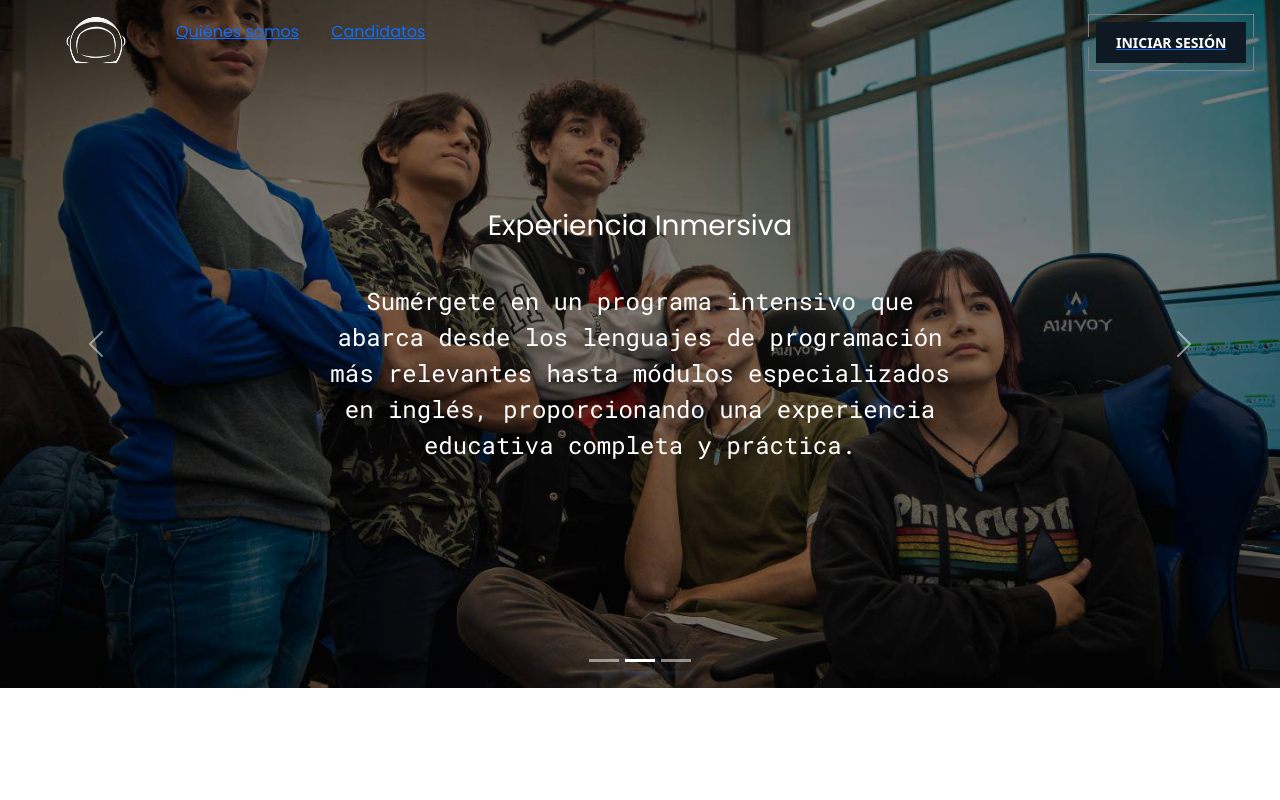
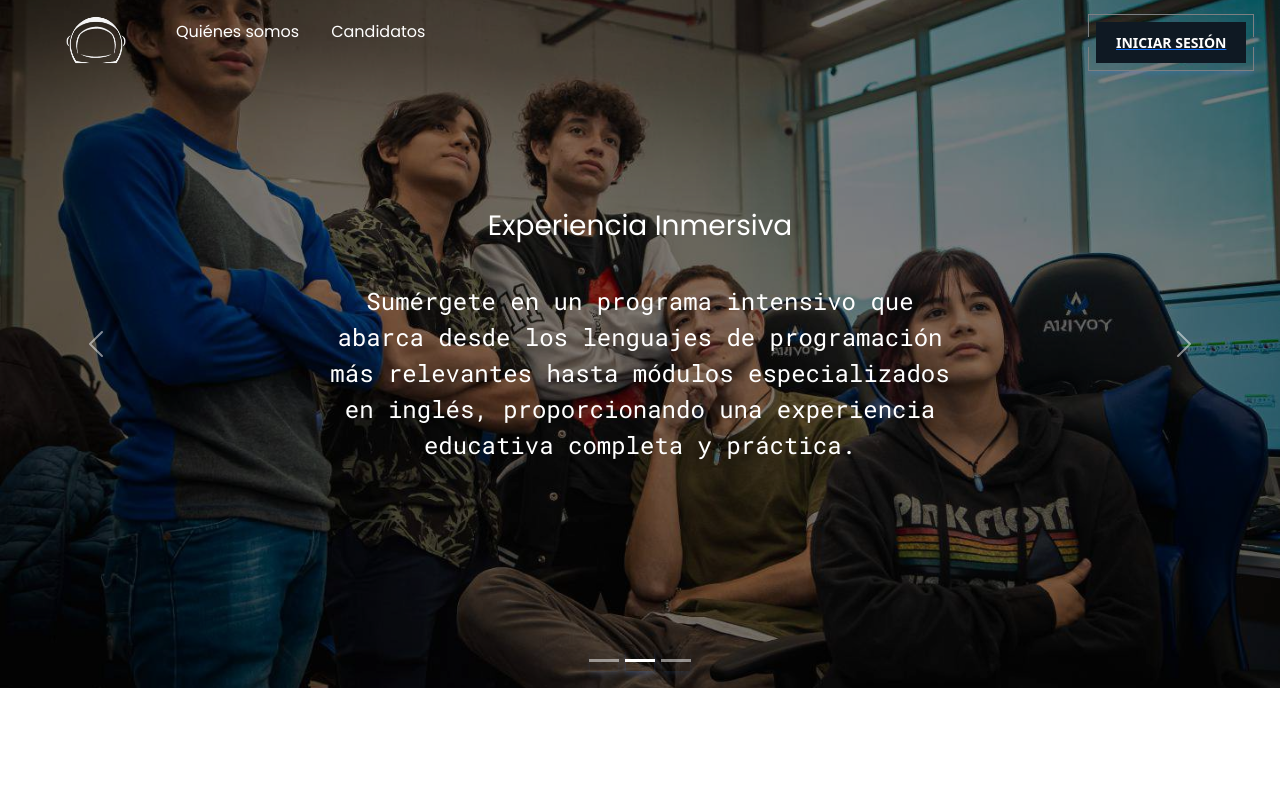
Before and after one commit to cristian212010/sideProject, a React (Create React App) app in the folder frontend/: page /inicio in a window 1280 px wide. Shown: the top 800 px of the page. Built offline with nearby package versions, Linux system fonts and the light colour scheme; a web font is replaced by a local one.

Commit message:
feat: :lipstick: Se agrego el checkbox

```diff
--- a/frontend/src/assets/css/card.css
+++ b/frontend/src/assets/css/card.css
@@ -1,3 +1,9 @@
+.container-opciones{
+  display: flex;
+  justify-content: center;
+  gap: 1rem;
+}
+
 .card {
   --accent-color: #ffd426;
   position: relative;
@@ -81,7 +87,8 @@
 
 .card .button-container .buy-button {
   flex: auto;
-  max-width: 175px;
+  max-width: 190px;
+  padding: 1rem;
 }
 
 .card .button-container .cart-button {
--- a/frontend/src/assets/css/navbar.css
+++ b/frontend/src/assets/css/navbar.css
@@ -278,3 +278,8 @@
         display: none;
     }
   }
+
+.link-navbar{
+    text-decoration: none;
+    color: inherit;
+}
--- a/frontend/src/components/card.jsx
+++ b/frontend/src/components/card.jsx
@@ -5,7 +5,7 @@ import avatarPerfil from '../assets/img/avatar.jpg';
 import { Modal, Button } from 'react-bootstrap';
 import axios from 'axios';
 
-const Card = ({ nombre, especialidad, avatar, disponibilidad_viajar,descripcion, tecnologias }) => {
+const Card = ({ nombre, especialidad, avatar, disponibilidad_viajar,descripcion, tecnologias, index }) => {
     const tecnologiasArray = tecnologias ? tecnologias.split(',') : [];
     const [modalShow, setModalShow] = useState(false);
     const [formData, setFormData] = useState([])
@@ -77,9 +77,13 @@ const Card = ({ nombre, especialidad, avatar, disponibilidad_viajar,descripcion,
             </div>
         </div>
 
+        <div className='container-opciones'>
         <div className="button-container" onClick={handleShow}>
             <button className="buy-button button">VER CANDIDATO</button>
         </div>
+        <input type="checkbox" />
+        </div>
+
         <Modal show={modalShow} onHide={handleClose}>
         <Modal.Header closeButton>
           <Modal.Title>Información Del Candidato</Modal.Title>
--- a/frontend/src/components/navbar.jsx
+++ b/frontend/src/components/navbar.jsx
@@ -59,24 +59,24 @@ const Navbar = () => {
       <div className="menu">
         <img src={campus} alt="logo" className="logo" />
         <ul className={`options ${isMenuOpen ? 'open' : ''}`}>
-          <Link to="/inicio">
+          <Link to="/inicio" className="link-navbar">
           <li>Quiénes somos</li>
           </Link>
-          <Link to="/candidatos">
+          <Link to="/candidatos" className="link-navbar">
           <li>Candidatos</li>
           </Link>
           {documento === "ADMIN" && (
-            <Link to="/usuarios">
+            <Link to="/usuarios" className="link-navbar">
               <li>Usuarios</li>
             </Link>
           )}
           {documento === "ADMIN" && (
-            <Link to="/panel_admin">
+            <Link to="/panel_admin" className="link-navbar">
               <li>Autorizar</li>
             </Link>
           )}
           {documento === "USER" && (
-            <Link to="/perfil">
+            <Link to="/perfil" className="link-navbar">
             <li>Perfil</li>
             </Link>
           )}
--- a/frontend/src/pages/candidatos.jsx
+++ b/frontend/src/pages/candidatos.jsx
@@ -16,8 +16,8 @@ const Candidatos = () => {
     const [selectedTecnologia, setSelectedTecnologia] = useState("");
     const [selectedDisponibilidadViajar, setSelectedDisponibilidadViajar] = useState("");
 
-    const handleEspecialidadChange = async (value) => {
-        await setSelectedEspecialidad(value);
+    const handleEspecialidadChange = (value) => {
+        setSelectedEspecialidad(value);
     };
 
     const handleNivelInglesChange = (value) => {
```
Lines whose indentation alone changed are shown as unchanged.
